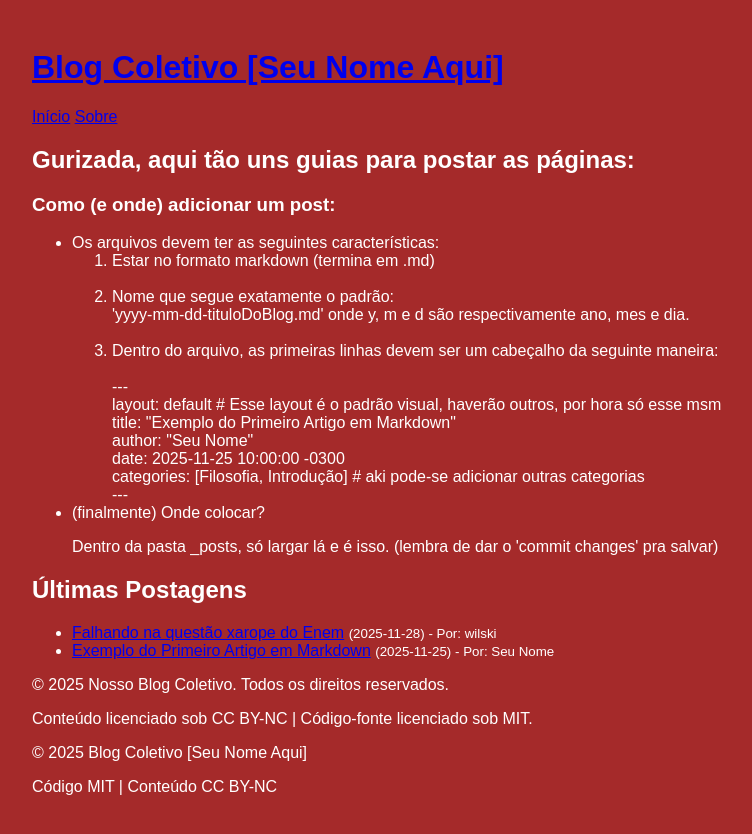
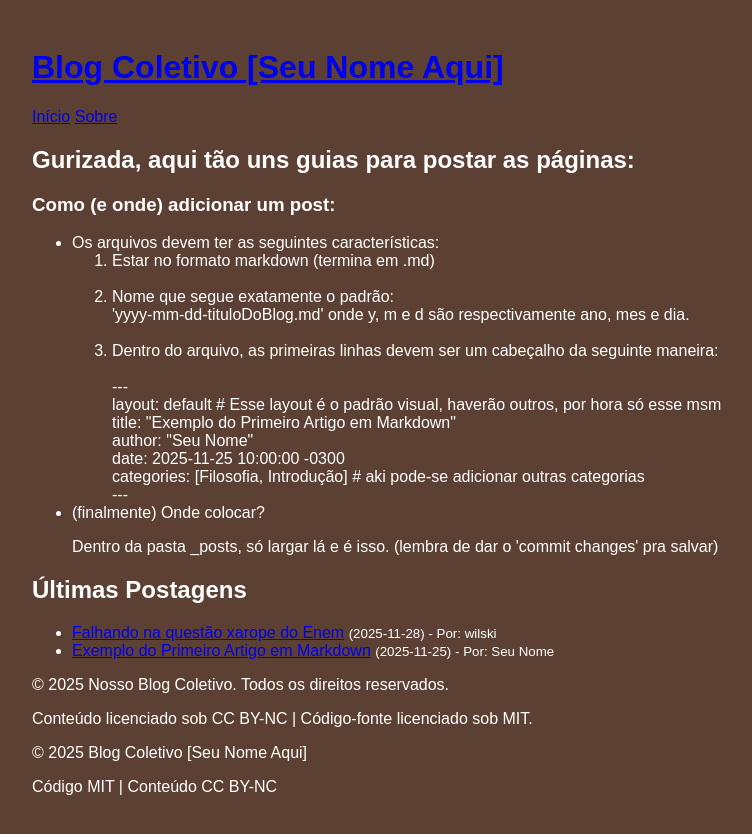
Before and after one commit to willskiufrgs-a11y/kaliTimes, a Jekyll site: the page built from index.html, in a window 1280 px wide. Shown: the top 834 px of the page, without its empty margins (208-960 px from the left). Built offline with Jekyll 4.4.1, drawn with Linux system fonts in a browser that asks for light colours.

Commit message:
cor diferente

```diff
--- a/assets/css/styles.css
+++ b/assets/css/styles.css
@@ -1,5 +1,5 @@
 body {
-    background-color: brown; /* Cor de fundo preta */
+    background-color: #5C4033; /* Cor de fundo preta */
     color: white;           /* Opcional: define a cor do texto como branco para contraste */
     font-family: Arial, sans-serif;
     max-width: 800px; /* Escolha a largura máxima desejada (ex: 800 pixels) */
```
